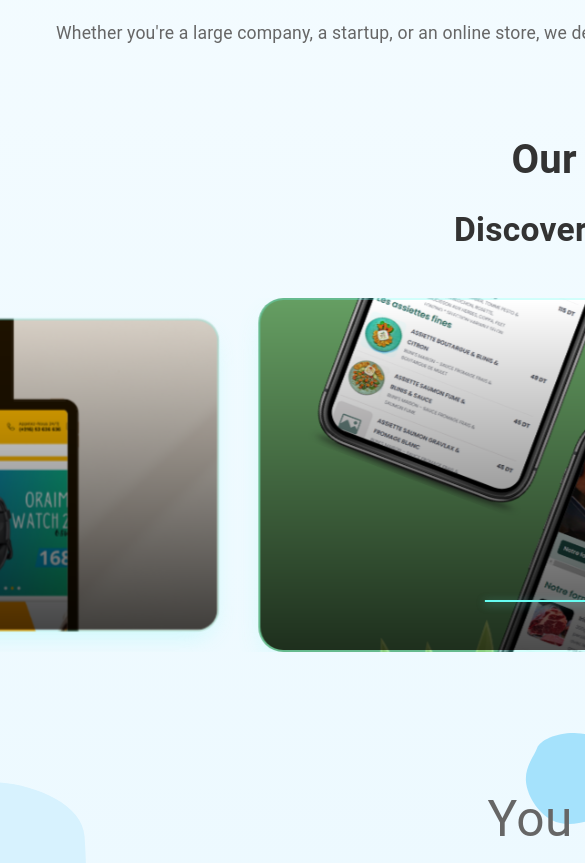
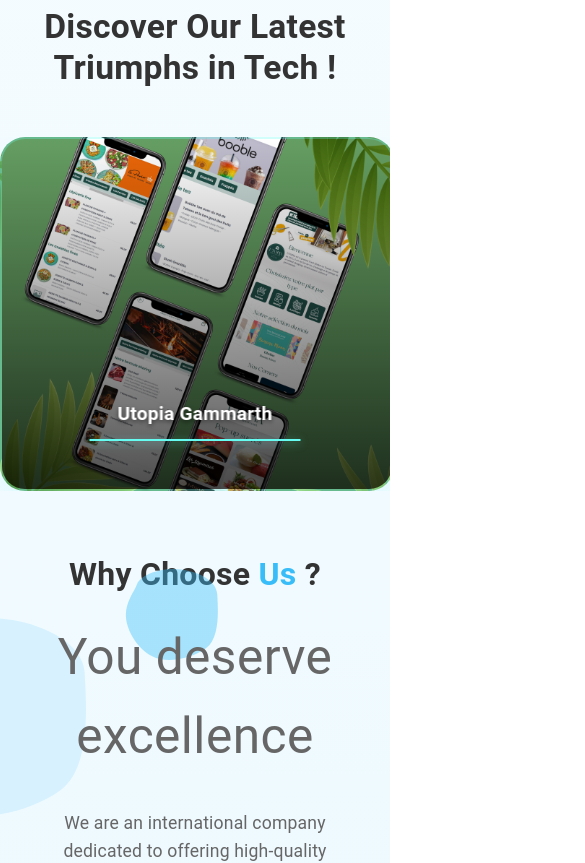
Before and after one commit to RayenSouissi45/synernova, a React (Vite) app: page / in a window 390 px wide. Shown: the part 1880-2743 px from the top of the page, 585 px wide, since content can reach past the window. Built offline with nearby package versions, Linux system fonts and the light colour scheme.

Commit message:
portfolio section responsive for mobile device

```diff
--- a/src/components/sections/PortfolioSection.jsx
+++ b/src/components/sections/PortfolioSection.jsx
@@ -17,10 +17,6 @@
 import BlueCircleMidIcon from "../../assets/icons/blueCircleMidIcon";
 import BlueCircleLargeIcon from "../../assets/icons/blueCircleLargeIcon";
 
-
-
-
-
 const PortfolioSection = () => {
   const { t } = useTranslation();
   const theme = useTheme();
@@ -29,14 +25,38 @@
   const isMobile = useMediaQuery(theme.breakpoints.down("sm"));
   const [activeIndex, setActiveIndex] = useState(0);
 
-
   const portfolioItems = [
-    { id: 1, title: "Aggastore", image: aggastore, link : "https://aggastore.tn/" },
-    { id: 2, title: "Utopia Gammarth", image: utopia, link :"https://www.utopia-gammarth.com/" },
-    { id: 3, title: "Lingo Store", image: lingo, link : "https://lingo-store.com/" },
-    { id: 4, title: "Kokocan", image: kokocan , link :"https://koko-deco.com/" },
-    { id: 5, title: "Les Essentielles Lab", image: lessentielleslab, link :"https://lesessentielleslab.com.tn/" },
-    { id: 6, title: "Karaoke Box", image: karaoke , link : "https://karaokebox-gammarth.com/" },
+    {
+      id: 1,
+      title: "Aggastore",
+      image: aggastore,
+      link: "https://aggastore.tn/",
+    },
+    {
+      id: 2,
+      title: "Utopia Gammarth",
+      image: utopia,
+      link: "https://www.utopia-gammarth.com/",
+    },
+    {
+      id: 3,
+      title: "Lingo Store",
+      image: lingo,
+      link: "https://lingo-store.com/",
+    },
+    { id: 4, title: "Kokocan", image: kokocan, link: "https://koko-deco.com/" },
+    {
+      id: 5,
+      title: "Les Essentielles Lab",
+      image: lessentielleslab,
+      link: "https://lesessentielleslab.com.tn/",
+    },
+    {
+      id: 6,
+      title: "Karaoke Box",
+      image: karaoke,
+      link: "https://karaokebox-gammarth.com/",
+    },
   ];
 
   return (
@@ -46,11 +66,10 @@
         textAlign: "center",
         width: "100%",
         position: "relative",
-        zIndex:10
+        zIndex: 10,
         // background: `linear-gradient(45deg, ${alpha("#E3F2FD", 0.9)} 30%, ${alpha("#BBDEFB", 0.9)} 90%)`
       }}
     >
-
       <Box
         sx={{
           width: "100%",
@@ -70,15 +89,14 @@
             marginBottom: theme.spacing(3),
             fontSize: isSmallScreen ? "2.5rem" : "3rem",
             textAlign: "center",
-                zIndex:10
-
+            zIndex: 10,
           }}
         >
           {t("portfolioSection.title_first")}{" "}
           <span style={{ color: blueTextColor }}>
-              {" "}{t("portfolioSection.title_second")}
+            {" "}
+            {t("portfolioSection.title_second")}
           </span>
-
         </Typography>
         <Typography
           variant="h4"
@@ -90,7 +108,9 @@
             marginBottom: theme.spacing(6),
             zIndex: 10,
           }}
-                      >{t("portfolioSection.subtitle")}{" "}!</Typography>
+        >
+          {t("portfolioSection.subtitle")} !
+        </Typography>
       </Box>
 
       <Box sx={{ maxWidth: 1500, margin: "0 auto", position: "relative" }}>
@@ -98,9 +118,9 @@
           modules={[Autoplay, Navigation, EffectCoverflow]}
           effect="coverflow"
           grabCursor={true}
-          slidesPerView={isMobile ? 1.5 : 2.5} // Increase slidesPerView to expand width
+          slidesPerView={isMobile ? 1 : 2.5} // Force 1 slide per view on mobile
           centeredSlides={true}
-          spaceBetween={50} // Increase space between slides
+          spaceBetween={isMobile ? 10 : 50} // Reduce space between slides on mobile
           loop={true}
           autoplay={{ delay: 4000, disableOnInteraction: false }}
           navigation={{
@@ -117,6 +137,10 @@
           speed={1000}
           onSlideChange={(swiper) => setActiveIndex(swiper.realIndex)}
           breakpoints={{
+            480: {
+              slidesPerView: 1,
+              spaceBetween: 10,
+            },
             640: {
               slidesPerView: 2,
               spaceBetween: 20,
@@ -125,6 +149,11 @@
               slidesPerView: 3,
               spaceBetween: 30,
             },
+          }}
+          style={{
+            width: "100%", // Ensure Swiper does not exceed the container width
+            maxWidth: "100vw", // Prevent Swiper from overflowing
+            overflow: "hidden", // Hide any extra cont ent
           }}
         >
           {portfolioItems.map((item, index) => (
--- a/src/components/sections/WhyChooseUsSection.jsx
+++ b/src/components/sections/WhyChooseUsSection.jsx
@@ -27,6 +27,7 @@
         margin: "0 auto", // Center the section horizontally
         paddingX: isSmallScreen ? null : "5%",
         position: "relative",
+
       }}
     >
       <Box
```
Also changed, not shown: src/assets/images/seo.png. Lines whose indentation alone changed are shown as unchanged.
